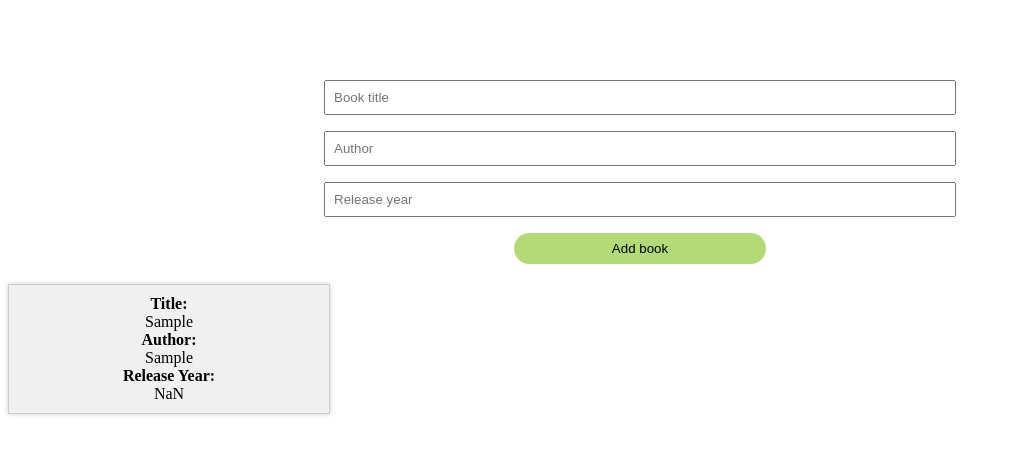
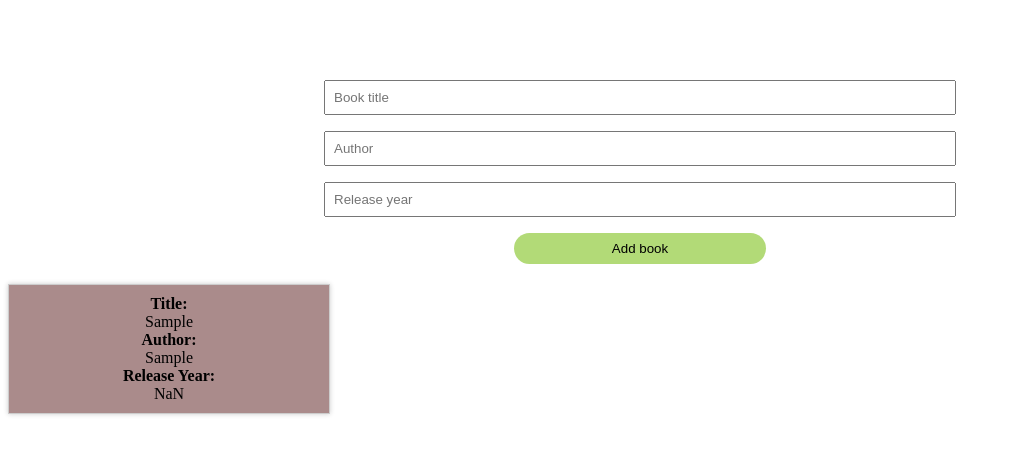
Before and after one commit to rutenisz/ts-4, a plain HTML site: page index.html in a window 1280 px wide. Both pictures are taken after typing "Sample", "Sample", "Sample" into the empty fields and a click on the button "Add book". Shown: the whole page, without its empty margins (0-1013 px from the left). Drawn offline with Linux system fonts and the light colour scheme.

Commit message:
added book-card styles

```diff
--- a/styles.css
+++ b/styles.css
@@ -25,11 +25,16 @@
   background-color: rgb(118, 208, 118);
 }
 
+.book-card {
+  display: grid;
+  grid-template-columns: 1fr 1fr 1fr;
+}
+
 .book-card div {
   display: flex;
   flex-direction: column;
   align-items: center;
-  background-color: #f0f0f0;
+  background-color: rgb(170, 139, 139);
   border: 1px solid #ccc;
   padding: 10px;
   margin-top: 20px;
```
